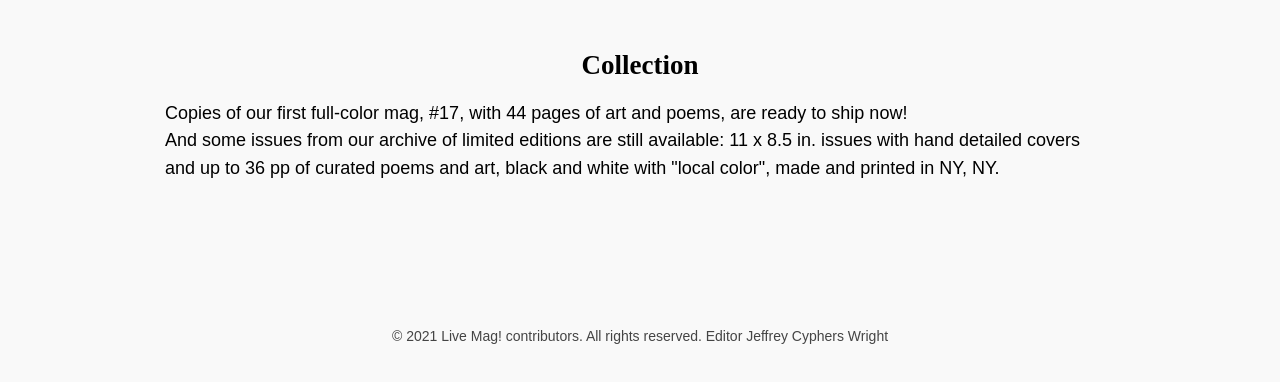
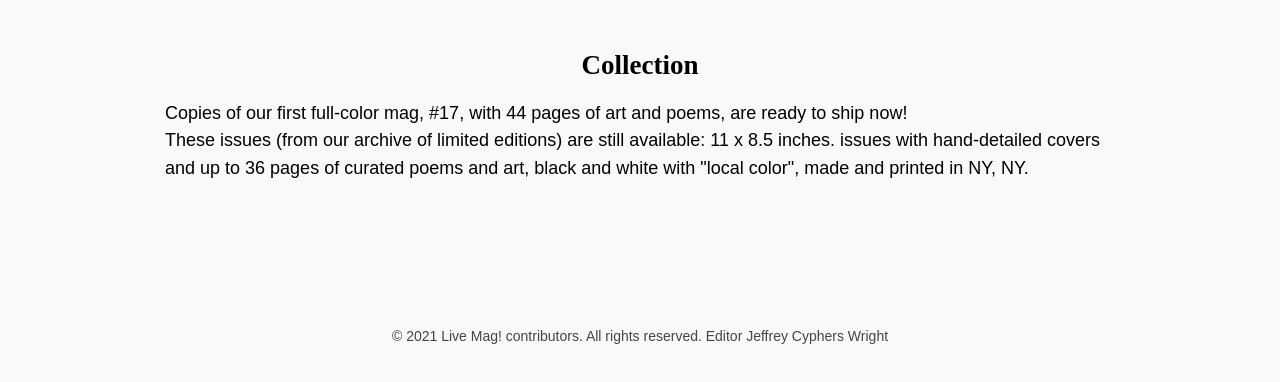
Before and after one commit to loriortiz/stripe-checkout-netlify-serverless, a plain HTML site: page public/index.html in a window 1280 px wide. Shown: the part 148-530 px from the top of the page. Drawn offline with Linux system fonts and the light colour scheme; no server answers; a script that the page names is missing; a web font is replaced by a local one.

Commit message:
Edit text

```diff
--- a/public/index.html
+++ b/public/index.html
@@ -45,7 +45,7 @@
     </header>
   <main>
     <h2 class="page-title">Collection</h2>
-    <p>Copies of our first full-color mag, #17, with 44 pages of art and poems, are ready to ship now!<br>And some issues from our archive of limited editions are still available: 11 x 8.5 in. issues with hand detailed covers and up to 36 pp of curated poems and art, black and white with "local color", made and printed in NY, NY. </p>
+    <p>Copies of our first full-color mag, #17, with 44 pages of art and poems, are ready to ship now!<br>These issues (from our archive of limited editions) are still available: 11 x 8.5 inches. issues with hand-detailed covers and up to 36 pages of curated poems and art, black and white with "local color", made and printed in NY, NY. </p>
     <div class="products"></div>
   </main>
   <template id="product">
```
